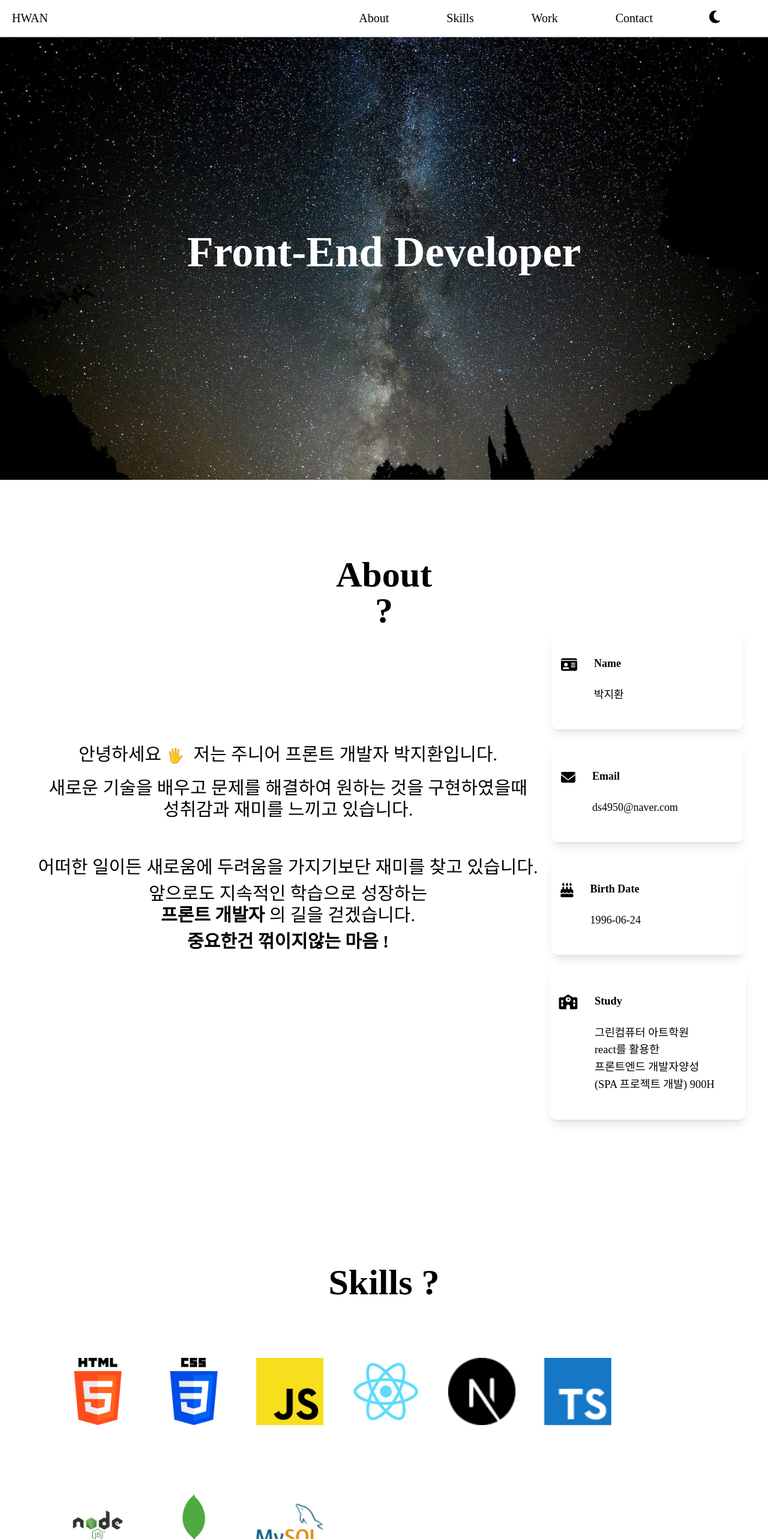
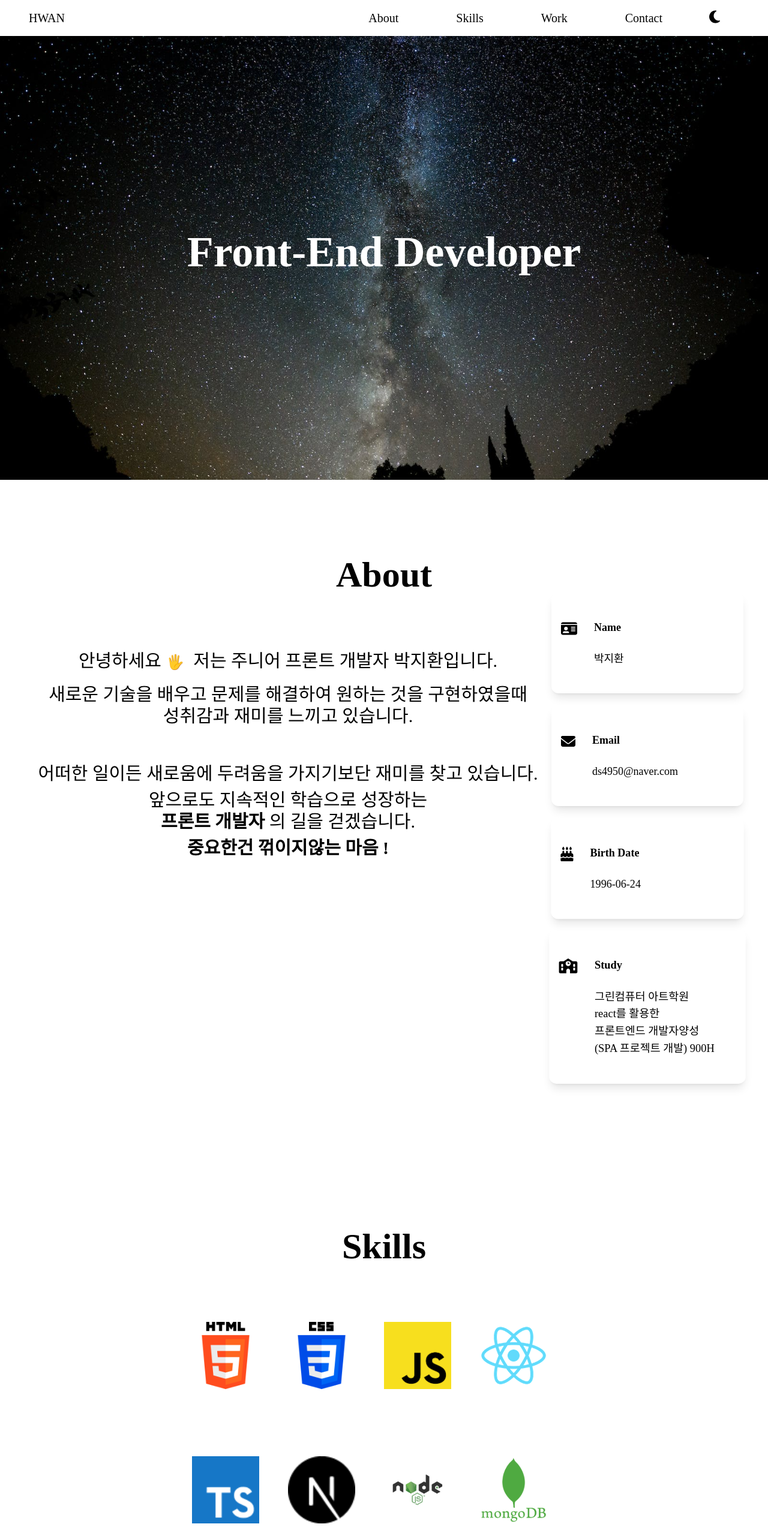
Before and after one commit to flysofts/portfolio, a React (Create React App) app: page / in a window 1280 px wide. Shown: the top 2566 px of the page at 60% size. Built offline with nearby package versions, Linux system fonts and the light colour scheme; a web font is replaced by a local one.

Commit message:
포폴 수정

```diff
--- a/src/components/About.js
+++ b/src/components/About.js
@@ -38,10 +38,10 @@ function About() {
   return (
     <div name="ABOUT" className={`w-full ${darkMode ? 'dark' : ''}`}>
       <div className='dark:bg-neutral-600 dark:text-white'>
-        <div className='text-center w-24 text-4xl lg:text-6xl lg:w-48 m-auto pt-32 font-bold text-black dark:text-white'>About ?</div>
+        <div className='text-center text-2xl lg:text-6xl lg:w-48 m-auto pt-32 font-bold text-black dark:text-white'>About</div>
         <div className='w-full flex flex-col lg:flex-row justify-center m-auto pb-24'>
           <div>
-            <p className='sm:text-sm md:text-lg text-center lg:text-3xl mt-48'>안녕하세요<span className='text-lg lg:text-2xl mx-2'>🖐</span> 저는 주니어 프론트 개발자 박지환입니다.</p>
+            <p className='sm:text-sm md:text-lg text-center lg:text-3xl mt-24'>안녕하세요<span className='text-lg lg:text-2xl mx-2'>🖐</span> 저는 주니어 프론트 개발자 박지환입니다.</p>
             <p className='px-10 sm:text-sm md:text-lg text-center py-5 lg:text-3xl'>새로운 기술을 배우고 문제를 해결하여 원하는 것을 구현하였을때
               <p>성취감과 재미를 느끼고 있습니다.</p>
               </p>
@@ -50,7 +50,6 @@ function About() {
               <p className='py-2'>앞으로도 지속적인 학습으로 성장하는<br /><span className='font-bold'>프론트 개발자</span> 의 길을 걷겠습니다.</p>
               <p className=' font-bold'>중요한건 꺾이지않는 마음 !</p>
             </p>
-
             </div>
             <div>
             {
--- a/src/components/Contact.js
+++ b/src/components/Contact.js
@@ -35,7 +35,7 @@ function Contact() {
       <div name="CONTACT" className={`w-full ${darkMode ? 'dark' : ''}`}>
         <div className='dark:bg-neutral-600 dark:text-white'>
           <div className='pt-24'>
-            <p className='text-center w-96 text-6xl  m-auto mt-32 mb-48 font-bold text-black dark:text-white  '>Contact Me !</p>
+            <p className='text-center text-2xl lg:text-6xl  m-auto mt-32 mb-48 font-bold text-black dark:text-white  '>Contact Me !</p>
             <div>
               <div className='flex justify-center pb-10 gap-10'>
                 <a href='https://github.com/flysofts' target='_blank'>
@@ -54,7 +54,7 @@ function Contact() {
                 {
                   btnActive &&
                   <>
-                    <div onClick={Topscroll}><FontAwesomeIcon icon={faArrowUp} className='fixed right-8 bottom-20 w-6 h-6 px-3 py-3 rounded-full border-2 duration-700 hover:bg-indigo-400 hover:text-white cursor-pointer dark:bg-white dark:text-black dark:hover:bg-indigo-400 bg-white'/></div>
+                    <div onClick={Topscroll}><FontAwesomeIcon icon={faArrowUp} className='fixed right-8 bottom-20 w-6 h-6 px-3 py-3 rounded-full border-2 duration-700 hover:bg-indigo-400 hover:text-white hover:border-indigo-400 cursor-pointer dark:bg-white dark:text-black dark:hover:bg-indigo-400 bg-white'/></div>
                   </>
                 }
               </div>
--- a/src/components/Home.js
+++ b/src/components/Home.js
@@ -36,15 +36,15 @@ function Home() {
     }
   }, [count]);
 
-  const handleResize = () => {
-    setIsMobile(window.innerWidth <= 892);
+  const mobile = () => {
+    setIsMobile(window.innerWidth <= 840);
   };
 
   useEffect(() => {
-    window.addEventListener('resize', handleResize);
+    window.addEventListener('resize', mobile);
 
     return () => {
-      window.removeEventListener('resize', handleResize);
+      window.removeEventListener('resize', mobile);
     }
   }, []);
 
@@ -52,9 +52,9 @@ function Home() {
 
   return (
     <div name="HOME">
-      <div className={`w-full h-screen  ${darkMode ? 'dark' : ''}`} style={{ backgroundImage: "url(/background3.jpg)",backgroundPosition: "center", backgroundSize: "cover",  backgroundRepeat: "no-repeat" }}>
-        <header className='w-full flex justify-between items-center py-4 pr-24 fixed bg-white z-30 pl-5  border-b-2 border-gray-200 dark:bg-neutral-800 dark:border-0'>
-          <li><Link to="HOME" smooth={true} className='text-xl font-pretty cursor-pointer hover:border-b-2 hover:border-black dark:text-white dark:border-white'>HWAN</Link></li>
+      <div className={`w-full h-screen  ${darkMode ? 'dark' : ''}`} style={{ backgroundImage: "url(/background3.jpg)",backgroundPosition: "center", backgroundSize: "cover",  backgroundRepeat: "no-repeat"}}>
+        <header className='w-full flex justify-between items-center py-4 px-12 fixed bg-white z-[999] dark:bg-neutral-800 dark:border-0'>
+          <li><Link to="HOME" smooth={true} className='text-xl cursor-pointer dark:text-white dark:border-white'>HWAN</Link></li>
           {isMobile ? (
             <>
               <FontAwesomeIcon
@@ -63,23 +63,23 @@ function Home() {
                 onClick={() => setIsButton(!isButton)}
               />
               {isButton && (
-                <nav  className='absolute top-14 right-0  w-full h-52 border-b-4 border-gray-200 bg-white dark:bg-neutral-800  p-5 '>
+                <nav  className='absolute top-14 right-0 w-full h-48 bg-white dark:bg-neutral-800'>
                   <ul className='flex flex-col items-center gap-5'>
-                    <li><Link to="ABOUT" smooth={true} className=' text-xl text-center font-pretty dark:text-white hover:border-b-2 hover:border-white cursor-pointer'>About</Link></li>
-                    <li><Link to="SKILL" smooth={true} className=' text-xl font-pretty dark:text-white  hover:border-b-2 hover:border-white cursor-pointer'>Skills</Link></li>
-                    <li><Link to="WORK" smooth={true} className=' text-xl font-pretty dark:text-white  hover:border-b-2 hover:border-white cursor-pointer'>Work</Link></li>
-                    <li><Link to="CONTACT" smooth={true} className=' text-xl font-pretty dark:text-white  hover:border-b-2 hover:border-white cursor-pointer'>Contact</Link></li>
+                    <li><Link to="ABOUT" smooth={true} className=' text-xl dark:text-white hover:border-b-2 hover:border-black dark:border-white cursor-pointer'>About</Link></li>
+                    <li><Link to="SKILL" smooth={true} className=' text-xl dark:text-white  hover:border-b-2 hover:border-black dark:border-white cursor-pointer'>Skills</Link></li>
+                    <li><Link to="WORK" smooth={true} className=' text-xl dark:text-white  hover:border-b-2 hover:border-black dark:border-white cursor-pointer'>Work</Link></li>
+                    <li><Link to="CONTACT" smooth={true} className=' text-xl dark:text-white  hover:border-b-2 hover:border-black dark:border-white cursor-pointer'>Contact</Link></li>
                   </ul>
                 </nav>
               )}
             </>
           ) : (
-            <nav className='pl-32'>
-              <ul className='flex justify-between gap-24 pr-24'>
-                <li><Link to="ABOUT" smooth={true} className='text-xl font-pretty cursor-pointer hover:border-b-2 hover:border-black dark:text-white dark:border-white'>About</Link></li>
-                <li><Link to="SKILL" smooth={true} className=' text-xl font-pretty cursor-pointer hover:border-b-2 hover:border-black dark:text-white dark:border-white'>Skills</Link></li>
-                <li><Link to="WORK" smooth={true} className=' text-xl font-pretty cursor-pointer hover:border-b-2 hover:border-black dark:text-white dark:border-white'>Work</Link></li>
-                <li><Link to="CONTACT" smooth={true} className=' text-xl font-pretty cursor-pointer hover:border-b-2 hover:border-black dark:text-white dark:border-white'>Contact</Link></li>
+            <nav>
+              <ul className='flex justify-center gap-24 pr-32'>
+                <li><Link to="ABOUT" smooth={true} className='text-xl cursor-pointer hover:border-b-2 hover:border-black dark:text-white dark:border-white'>About</Link></li>
+                <li><Link to="SKILL" smooth={true} className='text-xl cursor-pointer hover:border-b-2 hover:border-black dark:text-white dark:border-white'>Skills</Link></li>
+                <li><Link to="WORK" smooth={true} className='text-xl cursor-pointer hover:border-b-2 hover:border-black dark:text-white dark:border-white'>Work</Link></li>
+                <li><Link to="CONTACT" smooth={true} className='text-xl cursor-pointer hover:border-b-2 hover:border-black dark:text-white dark:border-white'>Contact</Link></li>
               </ul>
             </nav>
           )}
@@ -89,7 +89,7 @@ function Home() {
             onClick={dark}
           />
         </header>
-        <p className='text-center text-white font-bold text-4xl lg:text-7xl pt-96 font-pretty '>{mainTitle}</p>
+        <p className='text-center text-white font-bold text-4xl lg:text-7xl pt-96'>{mainTitle}</p>
       </div>
     </div>
   );
--- a/src/components/Skill.js
+++ b/src/components/Skill.js
@@ -4,7 +4,6 @@ import { useSelector } from 'react-redux'
 
 function Skill() {
   const darkMode = useSelector(state => state.darkMode);
-
 
 
   const skills = [
@@ -24,18 +23,20 @@ function Skill() {
       "img": "logo192.png",
       "text": "text",
     },
+
+
+
+  ]
+
+  const skill = [
+    {
+      "img": "typescript.png",
+      "text": "text",
+    },
     {
       "img": "nextjs.png",
       "text": "text",
     },
-    {
-      "img": "typescript.png",
-      "text": "text",
-    }
-
-  ]
-
-  const skill = [
     {
       "img": "node.js.svg",
       "text": "text",
@@ -44,11 +45,6 @@ function Skill() {
       "img": "mongoDB.svg",
       "text": "text",
     },
-    {
-      "img": "mysql.png",
-      "text": "text",
-    }
-
   ]
 
 
@@ -62,27 +58,27 @@ function Skill() {
       "text": "text",
     },
     {
+      "img": "notion.svg",
+      "text": "text",
+    },
+    {
       "img": "figma.png",
       "text": "text",
     },
-    {
-      "img": "notion.svg",
-      "text": "text",
-    }
   ]
 
   return (
     <>
       <div name="SKILL" className={` ${darkMode ? 'dark' : ''}`}>
-        <div className='dark:bg-neutral-600  '>
-          <div className="text-center w-52 text-6xl  m-auto pt-32 mb-24 font-bold  text-black dark:text-white">Skills ?</div>
-          <div className='max-w-7xl mx-auto flex justify-center items-start gap-12 flex-wrap'>
+        <div className='dark:bg-neutral-600'>
+          <div className="text-center w-52 text-2xl lg:text-6xl m-auto pt-32 mb-24 font-bold text-black dark:text-white">Skills</div>
+          <div className='max-w-3xl mx-auto flex justify-center items-start gap-12 flex-wrap'>
             <div className='md:flex gap-12 md:basis-10/12'>
               {
                 skills.map((e, i) => {
                   return (
                     <div className='relative group mb-16'>
-                      <img  className='w-24 h-24 lg:w-28 lg:h-28 ' src={e.img} alt={`Skill ${i}`}/>
+                      <img  className='w-24 h-24 lg:w-28 lg:h-28' src={e.img} alt={`Skill ${i}`}/>
                       <p className="absolute -bottom-14 opacity-0 group-hover:opacity-100 dark:text-white">{e.text}</p>
                     </div>
                   )
@@ -90,7 +86,6 @@ function Skill() {
               }
             </div>
             <div className='md:flex gap-12 md:basis-10/12'>
-
               {
                 skill.map((e, i) => {
                   return (
--- a/src/components/Work.js
+++ b/src/components/Work.js
@@ -119,7 +119,7 @@ function Work() {
   };
 
   const category = (text) => {
-    return `cursor-pointer border-2 dark:text-black px-6 py-2 duration-500 ${activeButton === text ? 'bg-sky-300' : 'bg-white hover:bg-sky-300'}`;
+    return `cursor-pointer border-2 dark:text-black px-6 py-2 duration-500 ${activeButton === text ? 'bg-sky-300  border-sky-300' : 'bg-white hover:bg-sky-300 hover:border-sky-300'}`;
   };
 
 
@@ -133,7 +133,7 @@ function Work() {
           <div className='max-w-7xl m-auto relative lg:pt-0 md:pt-0 pt-20'>
             <div className='flex justify-center'>
               <div className='text-center'>
-                <div className='text-center  w-52 text-6xl  pt-32 mb-24  font-bold text-black dark:text-white'>Work ?</div>
+                <div className='text-center text-2xl lg:text-6xl  pt-32 mb-24  font-bold text-black dark:text-white'>Work</div>
               </div>
             </div>
             <div className='max-w-7xl flex justify-center items-center py-20 font-bold text-xl md:text-3xl gap-5 '>
```
